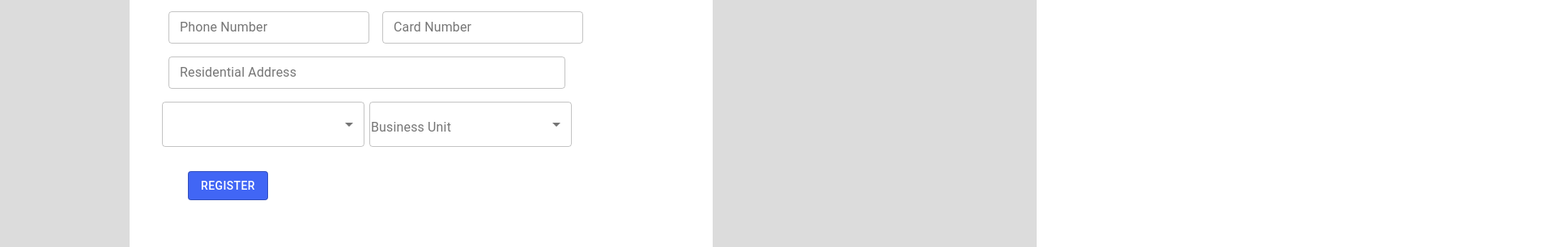
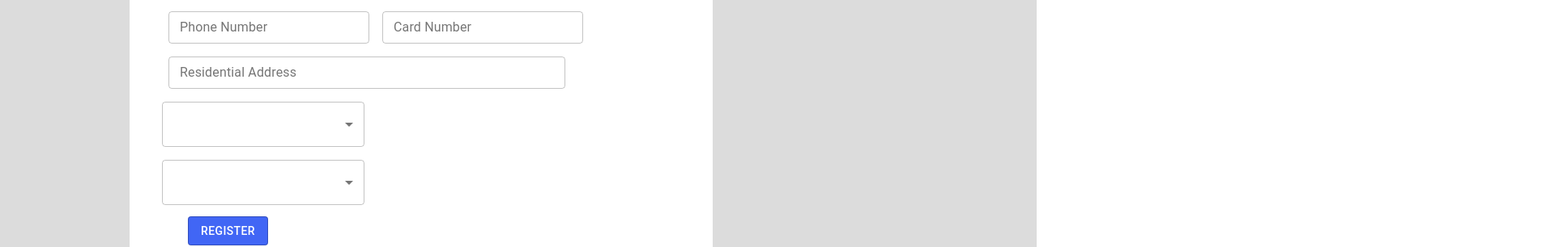
Before and after one commit to ParamNinjas/kwelr, a React (Create React App) app: page / in a window 1280 px wide. Shown: the part 264-570 px from the top of the page at 81% size, 1920 px wide, since content can reach past the window. Built offline with nearby package versions, Linux system fonts and the light colour scheme.

Commit message:
form redone

```diff
--- a/src/components/Home/Home.css
+++ b/src/components/Home/Home.css
@@ -32,13 +32,13 @@
  }
  .dropdowns{
     position: relative;
-    display: flex;
+    display: block;
     gap: 2em;
  }
  .imageSlider{
    position: relative;
-   bottom: 20em;
-   left: 18em;
+   bottom: 18em;
+   left: 2em;
  }
  .image-gallery-slide .image-gallery-image{
    width: 40% !important;
@@ -47,10 +47,10 @@
  .image-gallery-content .image-gallery-slide .image-gallery-image{
    max-height: 20 !important;
  }
-.slider{
+/* .slider{
    height: 10em !important;
    width: 10em !important;
-}
+} */
  @import "~react-image-gallery/styles/css/image-gallery.css";
 
  .formHeader{
@@ -86,7 +86,7 @@
  }
  .dropdown2{
     position: relative;
-    right: 0.1em;
+    left: 2.5em;
 
  }
  @media screen and (max-width: 1280px) {
--- a/src/components/Home/Home.jsx
+++ b/src/components/Home/Home.jsx
@@ -171,7 +171,7 @@ const Home = () => {
                             </div>
                             <div className="drop2">
                             <FormControl style={{minWidth: 250}}  className={classes.margin}>
-                                <InputLabel id="demo-customized-select-label">Business Unit</InputLabel>
+                                {/* <InputLabel id="demo-customized-select-label">Business Unit</InputLabel> */}
                                 <Select
                                 labelId="demo-customized-select-label"
                                 id="demo-customized-select"
```
